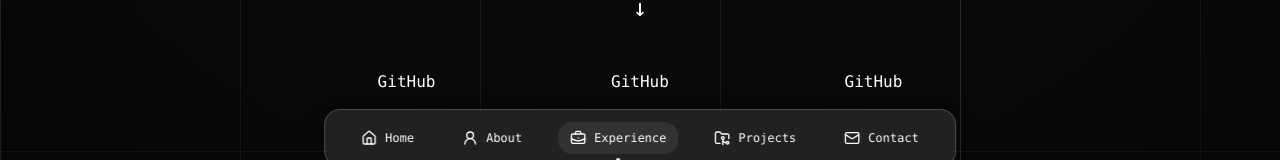
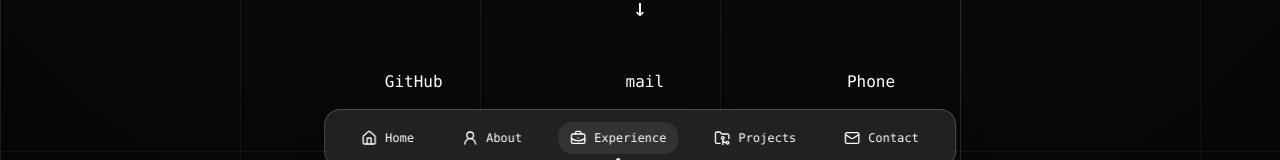
Before and after one commit to redasnkrs/Portfolio., a React (Vite) app: page / in a window 1280 px wide. Shown: the part 609-769 px from the top of the page. Built offline with nearby package versions, Linux system fonts and the light colour scheme.

Commit message:
fix: Fixed the link on the hero

```diff
--- a/src/components/Hero.tsx
+++ b/src/components/Hero.tsx
@@ -70,18 +70,18 @@ export function Hero() {
                 GitHub
               </a>
               <a
-                href="https://github.com/redasnkrs"
+                href="mailto:redadahmani34@gmail.com"
                 target="_blank"
                 rel="noopener noreferrer"
               >
-                GitHub
+                mail
               </a>
               <a
-                href="https://github.com/redasnkrs"
+                href="tel:+32488981758"
                 target="_blank"
                 rel="noopener noreferrer"
               >
-                GitHub
+                Phone
               </a>
             </li>
           </ul>
```
